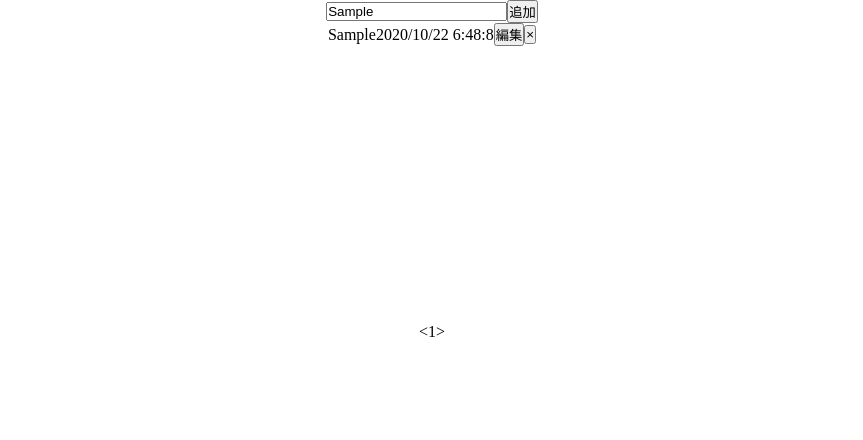
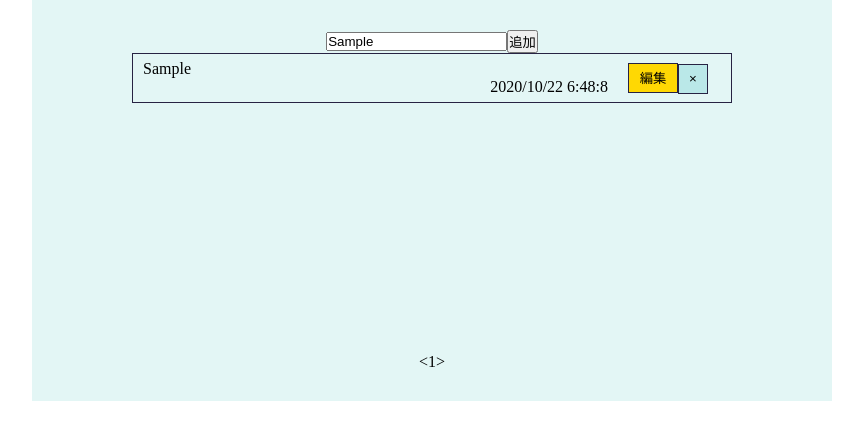
Before and after one commit to mKasa-lei/react_2-todo, a React (Create React App) app in the folder week2/: page / in a window 1280 px wide. Both pictures are taken after typing "Sample" into the empty fields and a click on the input "追加". Shown: the top 440 px of the page, without its empty margins (208-1071 px from the left). Built offline with nearby package versions, Linux system fonts and the light colour scheme.

Commit message:
表示されるTODOリストのスタイル調整（途中）

```diff
--- a/week2/src/index.tsx
+++ b/week2/src/index.tsx
@@ -82,7 +82,7 @@ const Todo: React.FC = () => {
   };
 
   return (
-    <React.Fragment>
+    <div className="todo-list">
       <Input
         todo={todo}
         toAdd={(e: any) => toAdd(e)}
@@ -101,7 +101,7 @@ const Todo: React.FC = () => {
         pushNext={() => pushNext()}
         current={current}
       />
-    </React.Fragment>
+    </div>
   );
 };
 type PropsInput = {
@@ -143,28 +143,32 @@ const TodoList: React.FC<PropsTodoList> = (props) => {
         className={props.current === Math.floor(i / 10) ? "active" : "none"}
       >
         {props.editItem !== i ? (
-          <div>
-            <span>{content.todo}</span>
-            <span>{content.date}</span>
-            <button onClick={() => props.toEdit(i, content)}>編集</button>
-          </div>
+          <React.Fragment>
+            <div className="display-input">
+            <div className="todo">{content.todo}</div>
+            <div className="date">{content.date}</div>
+            </div>
+            <div className="display-btn">
+            <button className="edit btn" onClick={() => props.toEdit(i, content)}>編集</button>
+            <button className="delete btn" onClick={() => props.toDelete(i)}>×</button>
+            </div>
+          </React.Fragment>
         ) : (
-          <div>
+          <React.Fragment>
             <input
               type="text"
               value={props.editTodo}
               onChange={(e) => props.onReChange(e)}
               onKeyPress={(e) => props.pushEnter(e, i)}
             />
-          </div>
+          </React.Fragment>
         )}
-        <button onClick={() => props.toDelete(i)}>×</button>
       </li>
     );
   });
   return (
     <React.Fragment>
-      <ul className="todo-list">{list}</ul>
+      <ul className="todo-display">{list}</ul>
       <Pagination
         todoList={props.todoList}
         pushNumber={(i: number) => props.pushNumber(i)}
--- a/week2/src/style.scss
+++ b/week2/src/style.scss
@@ -13,13 +13,53 @@ ul,
 ol {
   list-style: none;
 }
+button {
+
+  outline: none;
+
+}
+.todo-list {
+  max-width: 800px;
+  margin: auto;
+  padding: 30px 0;
+  background-color: #e3f6f5;
+
   .todo-form {
     @extend %flex-center;
   }
-.todo-list {
-    height:300px;
+  .todo-display {
+    height: 300px;
     li {
       @extend %flex-center;
+      width: 600px;
+      height:50px;
+      margin: auto;
+      background-color: #e3f6f5;
+      border: 1px solid #272343;
+      padding: 10px;
+      .display-input {
+        width: 500px;
+        .date {
+          text-align: right;
+        }
+      }
+      .display-btn {
+        margin-left: 20px;
+        width: 100px;
+        .btn {
+          border:1px solid #272343;
+        }
+        .edit {
+          background-color: #ffd803;
+          width:50px;
+          height:30px;
+        }
+        .delete {
+          background-color: #bae8e8;
+          width:30px;
+          height:30px;
+        }
+      }
     }
   }
   li.none {
@@ -31,3 +71,4 @@ li.none {
       display: flex;
     }
   }
+}
```
Lines whose indentation alone changed are shown as unchanged.
